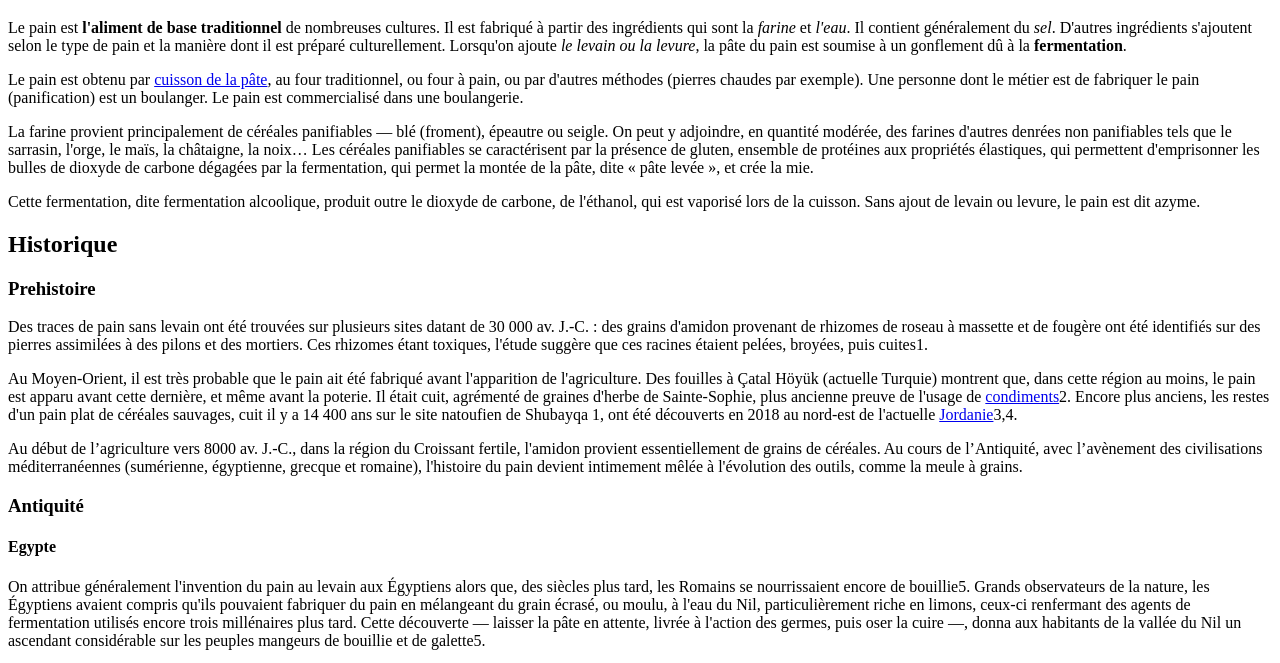
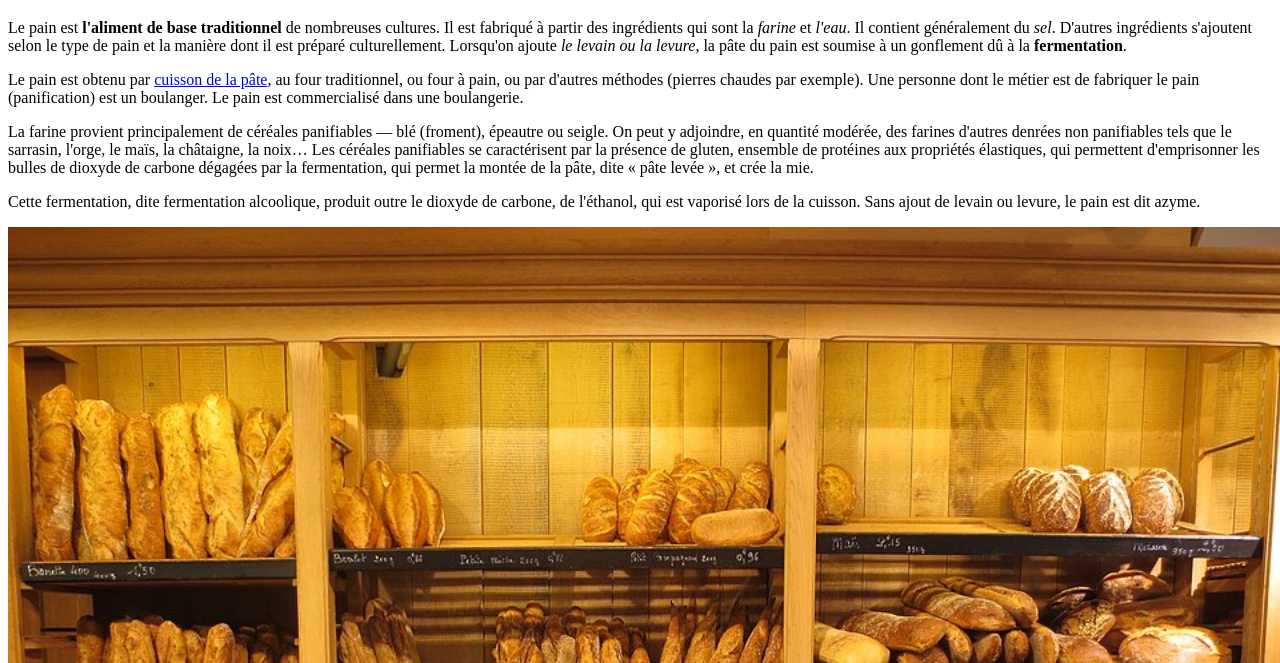
Before and after one commit to Xuffasch/Xuffasch.github.io, a plain HTML site: page index.html in a window 1280 px wide. Shown: the part 61-724 px from the top of the page. Drawn offline with Linux system fonts and the light colour scheme.

Commit message:
Add image

```diff
--- a/index.html
+++ b/index.html
@@ -41,6 +41,19 @@
     Cette fermentation, dite fermentation alcoolique, produit outre le dioxyde de carbone, de l'éthanol, qui est
     vaporisé lors de la cuisson. Sans ajout de levain ou levure, le pain est dit azyme.
   </p>
+
+  <!--
+    img tag declaring a set of images with different definition
+    but the browser mostly download the highest definition available
+  -->
+  <!--
+    size attribute change the display size according to media size
+  -->
+  <img src="images/pain-sm.jpg"
+        srcset="images/pain-md.jpg 960w,
+                images/pain-sm.jpg 640w"
+        size="(min-size:700px) 800px, 50%"
+        alt="pain">
 
   <h2>Historique</h2>
   <h3>Prehistoire</h3>
```
Also changed, not shown: images/pain-md.jpg (added), images/pain-sm.jpg (added).
